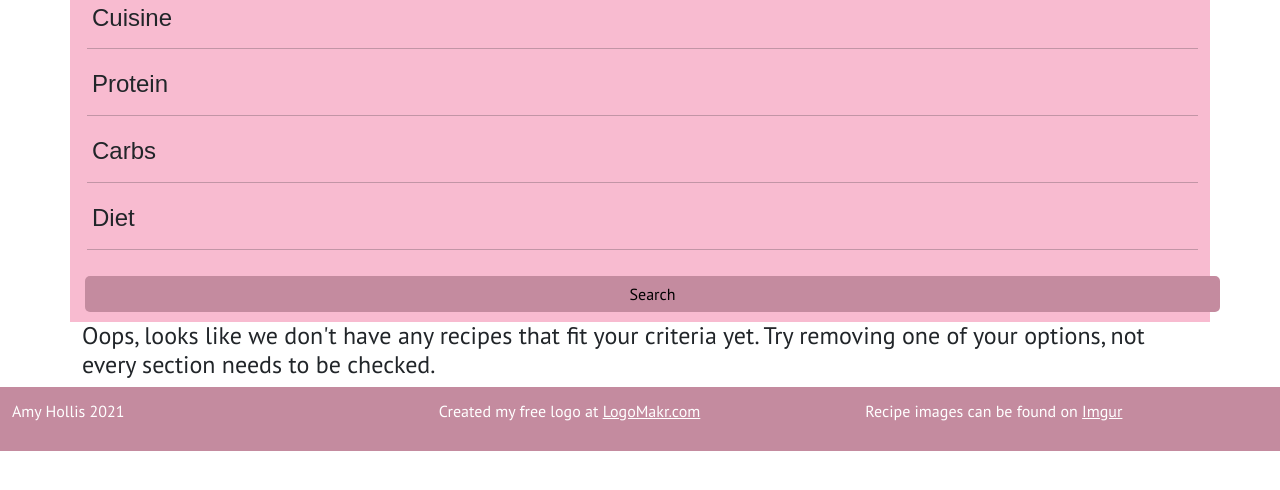
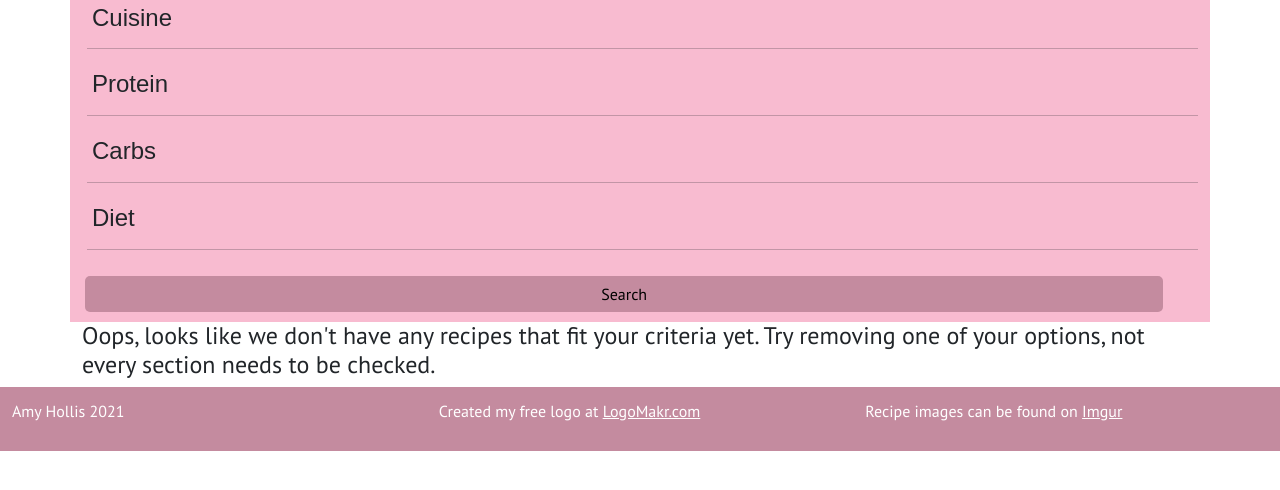
Before and after one commit to Amyh97/milestoneProject3, a Flask app: page /recipes in a window 1280 px wide. Shown: the part 231-721 px from the top of the page. Run offline with Flask 2, Linux system fonts and the light colour scheme; data that the repository does not hold is empty; some libraries are stand-ins or nearby versions; some web fonts are replaced.

Commit message:
fix search button overhanging form

```diff
--- a/static/css/style.css
+++ b/static/css/style.css
@@ -13,6 +13,11 @@ body {
 
 header {
     background-color: #c48b9f;
+}
+
+.logo {
+    height: 184px;
+    width: 400px;
 }
 
 header h1 {
@@ -101,6 +106,10 @@ button a {
     color: black;
     text-align: center;
     margin-bottom: 5px;
+}
+
+#search {
+    width: 95%;
 }
 
 .alt-btn,
--- a/templates/search.html
+++ b/templates/search.html
@@ -26,7 +26,7 @@
         {% endfor%}
         <hr />
     </div>
-    <button class="btn alt-btn">Search</button>
+    <button class="btn alt-btn" id="search">Search</button>
 </form>
 <!--- cards  with overview and detail of recipes -->
 <div class="row no-gutters">
```
